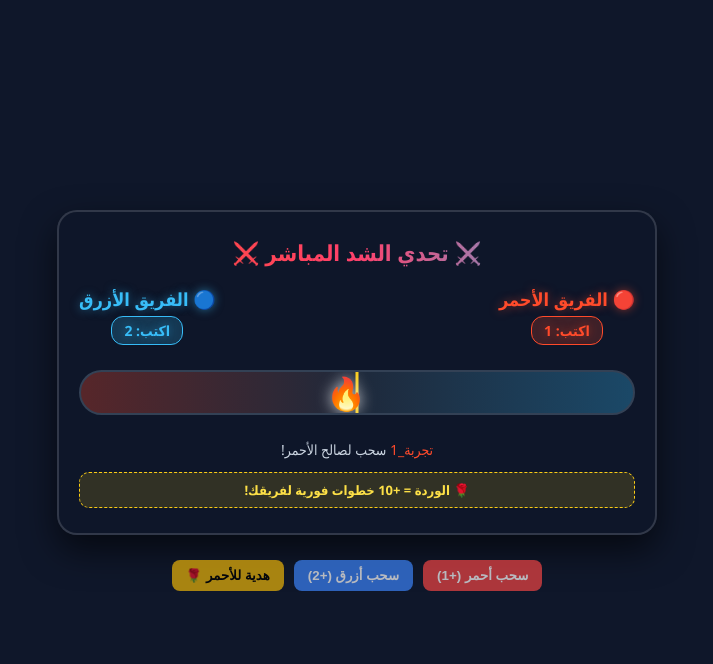
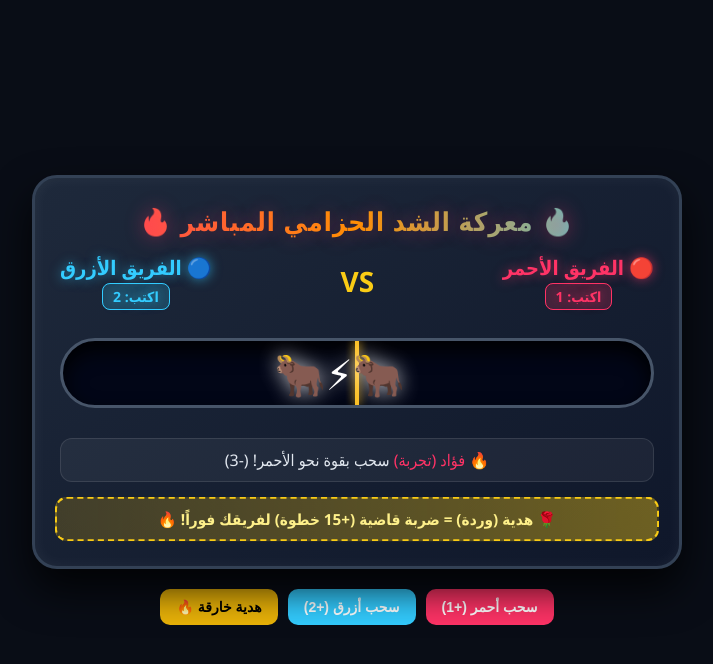
Before and after one commit to fouedkarkni9333-sketch/TikTok-Tug-Of-War, a plain HTML site: page index.html in a window 1280 px wide. Both pictures are taken after a click on the button "سحب أحمر (+1)". Shown: the whole page, without its empty margins (283-996 px from the left). Drawn offline with Linux system fonts and the light colour scheme.

Commit message:
Update index.html

```diff
--- a/index.html
+++ b/index.html
@@ -3,14 +3,13 @@
 <head>
     <meta charset="UTF-8">
     <meta name="viewport" content="width=device-width, initial-scale=1.0">
-    <title>معركة شد الحبل - TikTok Live</title>
+    <title>معركة الشد الحارق - TikTok Live</title>
     <style>
         * { box-sizing: border-box; margin: 0; padding: 0; }
         body {
-            background: transparent; /* شفاف لدمجه فوق البث المباشر، أو أضف خلفية داكنة للتجربة */
-            background-color: #0f172a;
+            background: #090d16;
             color: #ffffff;
-            font-family: 'Segoe UI', Tahoma, Geneva, Verdana, sans-serif;
+            font-family: 'Cairo', 'Segoe UI', Tahoma, sans-serif;
             display: flex;
             flex-direction: column;
             align-items: center;
@@ -19,254 +18,274 @@
             overflow: hidden;
         }
 
-        .game-box {
-            width: 92%;
-            max-width: 600px;
-            background: rgba(15, 23, 42, 0.85);
-            border: 2px solid rgba(255, 255, 255, 0.15);
-            border-radius: 20px;
-            padding: 25px 20px;
-            box-shadow: 0 15px 35px rgba(0, 0, 0, 0.6);
+        /* تأثير اهتزاز الشاشة عند الحماسة */
+        @keyframes shake {
+            0% { transform: translate(0, 0) rotate(0deg); }
+            20% { transform: translate(-5px, 5px) rotate(-1deg); }
+            40% { transform: translate(5px, -5px) rotate(1deg); }
+            60% { transform: translate(-3px, -3px) rotate(0deg); }
+            80% { transform: translate(3px, 3px) rotate(1deg); }
+            100% { transform: translate(0, 0) rotate(0deg); }
+        }
+        .shake-effect { animation: shake 0.3s ease-in-out; }
+
+        .game-container {
+            width: 95%;
+            max-width: 650px;
+            background: linear-gradient(145deg, #1e293b, #0f172a);
+            border: 3px solid #334155;
+            border-radius: 25px;
+            padding: 25px;
+            box-shadow: 0 20px 40px rgba(0, 0, 0, 0.8), inset 0 0 15px rgba(255,255,255,0.05);
             text-align: center;
             position: relative;
         }
 
-        .header-title {
-            font-size: 22px;
-            font-weight: 800;
-            margin-bottom: 20px;
-            background: linear-gradient(90deg, #ff4b2b, #ff416c, #38bdf8);
+        .battle-title {
+            font-size: 26px;
+            font-weight: 900;
+            text-transform: uppercase;
+            letter-spacing: 1px;
+            margin-bottom: 15px;
+            background: linear-gradient(90deg, #ff3366, #ff9900, #33ccff);
             -webkit-background-clip: text;
             -webkit-text-fill-color: transparent;
+            text-shadow: 0 0 20px rgba(255,51,102,0.4);
         }
 
-        .teams-header {
+        .teams-info {
             display: flex;
             justify-content: space-between;
             align-items: center;
-            margin-bottom: 15px;
-            font-size: 18px;
+            margin-bottom: 20px;
+            font-size: 20px;
             font-weight: bold;
         }
 
-        .team-1 { color: #ff4b2b; text-shadow: 0 0 10px rgba(255, 75, 43, 0.5); }
-        .team-2 { color: #38bdf8; text-shadow: 0 0 10px rgba(56, 189, 248, 0.5); }
+        .team-red-box { color: #ff3366; text-shadow: 0 0 12px rgba(255, 51, 102, 0.6); }
+        .team-blue-box { color: #33ccff; text-shadow: 0 0 12px rgba(51, 204, 255, 0.6); }
 
-        .badge {
-            display: inline-block;
-            padding: 4px 12px;
-            border-radius: 12px;
-            font-size: 14px;
-            margin-top: 5px;
-        }
-        .badge-1 { background: rgba(255, 75, 43, 0.2); border: 1px solid #ff4b2b; }
-        .badge-2 { background: rgba(56, 189, 248, 0.2); border: 1px solid #38bdf8; }
-
-        /* مسار السباق / الحبل */
-        .track-container {
+        /* مسار شد الحبل الاحترافي */
+        .rope-arena {
             position: relative;
             width: 100%;
-            height: 45px;
-            background: linear-gradient(90deg, rgba(255,75,43,0.3) 0%, rgba(30,41,59,1) 50%, rgba(56,189,248,0.3) 100%);
-            border-radius: 25px;
-            border: 2px solid #334155;
-            margin: 25px 0;
+            height: 70px;
+            background: #020617;
+            border-radius: 35px;
+            border: 3px solid #475569;
+            margin: 30px 0;
             overflow: hidden;
+            box-shadow: inset 0 10px 20px rgba(0,0,0,0.9);
         }
 
-        /* خط المنتصف */
-        .center-line {
+        .center-marker {
             position: absolute;
             left: 50%;
             top: 0;
             bottom: 0;
-            width: 3px;
-            background: #facc15;
+            width: 4px;
+            background: #fbbf24;
             transform: translateX(-50%);
+            box-shadow: 0 0 10px #fbbf24;
             z-index: 1;
         }
 
-        /* المؤشر المتحرك */
-        .marker {
+        /* الشخصيات المتحركة (بدل الشعلة البسيطة) */
+        .fighters {
             position: absolute;
             top: 50%;
             left: 50%;
             transform: translate(-50%, -50%);
-            font-size: 32px;
-            z-index: 2;
-            transition: left 0.25s cubic-bezier(0.25, 1, 0.5, 1);
-            filter: drop-shadow(0 0 8px rgba(255,255,255,0.8));
+            font-size: 42px;
+            z-index: 3;
+            transition: left 0.2s cubic-bezier(0.175, 0.885, 0.32, 1.275);
+            filter: drop-shadow(0 0 10px rgba(255,255,255,0.7));
         }
 
-        .last-action {
-            font-size: 14px;
-            color: #cbd5e1;
-            min-height: 22px;
-            margin-bottom: 10px;
+        .action-feed {
+            font-size: 16px;
+            color: #e2e8f0;
+            background: rgba(255,255,255,0.05);
+            padding: 10px;
+            border-radius: 12px;
+            min-height: 40px;
+            margin-bottom: 15px;
+            border: 1px solid rgba(255,255,255,0.1);
         }
 
-        .gift-promo {
-            background: rgba(250, 204, 21, 0.15);
-            border: 1px dashed #facc15;
-            color: #fde047;
-            padding: 8px;
-            border-radius: 10px;
-            font-size: 13px;
+        .gift-alert {
+            background: linear-gradient(90deg, rgba(234,179,8,0.2), rgba(250,204,21,0.4));
+            border: 2px dashed #facc15;
+            color: #fef08a;
+            padding: 10px;
+            border-radius: 12px;
+            font-size: 15px;
             font-weight: bold;
+            animation: pulse 1.5s infinite;
         }
 
-        /* شاشة الفوز */
-        .winner-overlay {
+        @keyframes pulse {
+            0% { transform: scale(1); }
+            50% { transform: scale(1.02); }
+            100% { transform: scale(1); }
+        }
+
+        /* شاشة الفوز الحماسية */
+        .winner-modal {
             display: none;
             position: absolute;
             inset: 0;
-            background: rgba(15, 23, 42, 0.95);
-            border-radius: 18px;
+            background: rgba(15, 23, 42, 0.96);
+            border-radius: 22px;
             flex-direction: column;
             align-items: center;
             justify-content: center;
             z-index: 10;
         }
-        .winner-overlay h2 { font-size: 28px; margin-bottom: 10px; }
-        .reset-btn {
+        .winner-modal h2 { font-size: 36px; margin-bottom: 10px; color: #facc15; text-shadow: 0 0 20px #facc15; }
+
+        .restart-btn {
             background: #22c55e;
-            color: #000;
+            color: #fff;
             border: none;
-            padding: 10px 25px;
-            font-size: 16px;
+            padding: 12px 30px;
+            font-size: 18px;
             font-weight: bold;
-            border-radius: 10px;
+            border-radius: 12px;
             cursor: pointer;
+            box-shadow: 0 0 15px rgba(34,197,94,0.6);
             margin-top: 15px;
         }
 
-        /* أزرار الاختبار اليدوي (للتجربة على GitHub) */
-        .test-controls {
-            margin-top: 25px;
+        /* أزرار التجربة الحية */
+        .testing-panel {
+            margin-top: 20px;
             display: flex;
             gap: 10px;
-            opacity: 0.7;
         }
-        .test-controls:hover { opacity: 1; }
-        .test-btn {
-            padding: 8px 14px;
+        .btn-test {
+            padding: 10px 16px;
             border: none;
-            border-radius: 8px;
+            border-radius: 10px;
             font-weight: bold;
             cursor: pointer;
             color: white;
+            font-size: 14px;
         }
     </style>
 </head>
-<body>
+<body id="mainBody">
 
-    <div class="game-box">
-        <div class="header-title">⚔️ تحدي الشد المباشر ⚔️</div>
+    <div class="game-container" id="gameCard">
+        <div class="battle-title">🔥 معركة الشد الحزامي المباشر 🔥</div>
 
-        <div class="teams-header">
-            <div class="team-1">
-                <div>🔴 الفريق الأحمر</div>
-                <div class="badge badge-1">اكتب: 1</div>
+        <div class="teams-info">
+            <div class="team-red-box">
+                🔴 الفريق الأحمر<br>
+                <span style="font-size: 14px; background: rgba(255,51,102,0.2); padding: 3px 10px; border-radius: 8px; border: 1px solid #ff3366;">اكتب: 1</span>
             </div>
-            <div class="team-2">
-                <div>🔵 الفريق الأزرق</div>
-                <div class="badge badge-2">اكتب: 2</div>
+            <div style="font-size: 28px; font-weight: 900; color: #facc15;">VS</div>
+            <div class="team-blue-box">
+                🔵 الفريق الأزرق<br>
+                <span style="font-size: 14px; background: rgba(51,204,255,0.2); padding: 3px 10px; border-radius: 8px; border: 1px solid #33ccff;">اكتب: 2</span>
             </div>
         </div>
 
-        <div class="track-container">
-            <div class="center-line"></div>
-            <div class="marker" id="marker" style="left: 50%;">🔥</div>
+        <div class="rope-arena">
+            <div class="center-marker"></div>
+            <!-- تم استبدال الشعلة البسيطة بتعبير حماسي مشتعل -->
+            <div class="fighters" id="fighterChar">🐂⚡🐂</div>
         </div>
 
-        <div class="last-action" id="statusText">في انتظار تفاعل المشاهدين...</div>
+        <div class="action-feed" id="actionFeed">🚀 المعركة اشتعلت! اكتب 1 أو 2 في التعليقات للبدء...</div>
 
-        <div class="gift-promo">
-            🌹 الوردة = +10 خطوات فورية لفريقك!
+        <div class="gift-alert">
+            🌹 هدية (وردة) = ضربة قاضية (+15 خطوة) لفريقك فوراً! 🔥
         </div>
 
-        <!-- شاشة إعلان الفائز -->
-        <div class="winner-overlay" id="winnerScreen">
-            <h2 id="winnerTitle">🏆 فاز الفريق الأحمر!</h2>
-            <p id="winnerSub">سيتم بدء جولة جديدة تلقائياً...</p>
-            <button class="reset-btn" onclick="resetGame()">جولة جديدة الآن</button>
+        <!-- شاشة الفوز الحماسية -->
+        <div class="winner-modal" id="winnerModal">
+            <h2 id="winnerText">🏆 انتصر الفريق الأحمر!</h2>
+            <p style="color: #cbd5e1; font-size: 16px;">تم سحق الخصم بنجاح! تبدأ الجولة التالية فوراً...</p>
+            <button class="restart-btn" onclick="resetGame()">إعادة المعركة الآن ⚡</button>
         </div>
     </div>
 
-    <!-- أزرار للتجربة اليدوية قبل الربط بالبث -->
-    <div class="test-controls">
-        <button class="test-btn" style="background:#ef4444;" onclick="pull('1', 2, 'تجربة_1')">سحب أحمر (+1)</button>
-        <button class="test-btn" style="background:#3b82f6;" onclick="pull('2', 2, 'تجربة_2')">سحب أزرق (+2)</button>
-        <button class="test-btn" style="background:#eab308; color:#000;" onclick="pull('1', 12, 'هدية_وردة')">هدية للأحمر 🌹</button>
+    <!-- أزرار التجربة للتأكد من الحماسة -->
+    <div class="testing-panel">
+        <button class="btn-test" style="background:#ff3366;" onclick="triggerPull('1', 3, 'فؤاد (تجربة)')">سحب أحمر (+1)</button>
+        <button class="btn-test" style="background:#33ccff;" onclick="triggerPull('2', 3, 'مشاهد (تجربة)')">سحب أزرق (+2)</button>
+        <button class="btn-test" style="background:#eab308; color:#000;" onclick="triggerPull('1', 15, 'الدعم السريع 🌹')">هدية خارقة 🔥</button>
     </div>
 
     <script>
-        let position = 50; // 0 = فوز الأحمر، 100 = فوز الأزرق
-        let gameActive = true;
+        let pos = 50; // من 0 إلى 100
+        let active = true;
 
-        const marker = document.getElementById('marker');
-        const statusText = document.getElementById('statusText');
-        const winnerScreen = document.getElementById('winnerScreen');
-        const winnerTitle = document.getElementById('winnerTitle');
+        const fighterChar = document.getElementById('fighterChar');
+        const actionFeed = document.getElementById('actionFeed');
+        const winnerModal = document.getElementById('winnerModal');
+        const winnerText = document.getElementById('winnerText');
+        const gameCard = document.getElementById('gameCard');
 
-        // دالة تحريك المؤشر
-        function pull(team, power, username = "مشاهد") {
-            if (!gameActive) return;
+        function triggerPull(team, power, user) {
+            if (!active) return;
+
+            // إحداث اهتزاز حماسي للشاشة عند السحب القوي أو الهدايا
+            if (power > 5) {
+                gameCard.classList.add('shake-effect');
+                setTimeout(() => gameCard.classList.remove('shake-effect'), 300);
+            }
 
             if (team === '1') {
-                position -= power;
-                statusText.innerHTML = `<span style="color:#ff4b2b">${username}</span> سحب لصالح الأحمر!`;
-            } else if (team === '2') {
-                position += power;
-                statusText.innerHTML = `<span style="color:#38bdf8">${username}</span> سحب لصالح الأزرق!`;
+                pos -= power;
+                actionFeed.innerHTML = `🔥 <span style="color:#ff3366">${user}</span> سحب بقوة نحو الأحمر! (-${power})`;
+            } else {
+                pos += power;
+                actionFeed.innerHTML = `⚡ <span style="color:#33ccff">${user}</span> سحب بقوة نحو الأزرق! (+${power})`;
             }
 
-            // التحقق من الفوز
-            if (position <= 5) {
-                position = 5;
-                endGame("🔴 فاز الفريق الأحمر!");
-            } else if (position >= 95) {
-                position = 95;
-                endGame("🔵 فاز الفريق الأزرق!");
+            // الحدود
+            if (pos < 5) {
+                pos = 5;
+                finishBattle("🔴 انتصر الفريق الأحمر بجدارة!");
+            } else if (pos > 95) {
+                pos = 95;
+                finishBattle("🔵 انتصر الفريق الأزرق بجدارة!");
             }
 
-            marker.style.left = position + '%';
+            fighterChar.style.left = pos + '%';
         }
 
-        function endGame(title) {
-            gameActive = false;
-            winnerTitle.innerText = title;
-            winnerScreen.style.display = 'flex';
-            // إعادة تشغيل تلقائية بعد 5 ثوانٍ لاستمرار البث بدون توقف
-            setTimeout(resetGame, 5000);
+        function finishBattle(title) {
+            active = false;
+            winnerText.innerText = title;
+            winnerModal.style.display = 'flex';
+            setTimeout(resetGame, 5000); // إعادة تلقائية بعد 5 ثوانٍ لاستمرار البث
         }
 
         function resetGame() {
-            position = 50;
-            gameActive = true;
-            marker.style.left = '50%';
-            winnerScreen.style.display = 'none';
-            statusText.innerText = "بدأت جولة جديدة! اكتب 1 أو 2";
+            pos = 50;
+            active = true;
+            fighterChar.style.left = '50%';
+            winnerModal.style.display = 'none';
+            actionFeed.innerText = "⚡ جولة جديدة بدأت! احموا فريقكم بالتعليقات والهدايا!";
         }
 
-        // الاتصال التلقائي بسيرفر البث المحلي (WebSocket) عند تشغيل البوت
-        function connectWebSocket() {
+        // استقبال الـ WebSocket الحقيقي عند ربطه بالبث
+        function initWS() {
             try {
                 const ws = new WebSocket('ws://localhost:8765');
-                ws.onmessage = function(event) {
-                    const data = JSON.parse(event.data);
-                    pull(data.team, data.power, data.user);
+                ws.onmessage = (e) => {
+                    const d = JSON.parse(e.data);
+                    triggerPull(d.team, d.power, d.user);
                 };
-                ws.onclose = function() {
-                    // محاولة إعادة الاتصال كل 3 ثوانٍ في حال لم يكن السكربت يعمل بعد
-                    setTimeout(connectWebSocket, 3000);
-                };
-            } catch (e) {
-                console.log("وضع العرض المستقل نشط");
+                ws.onclose = () => setTimeout(initWS, 3000);
+            } catch(err) {
+                console.log("وضع التفاعل المحلي نشط");
             }
         }
-
-        connectWebSocket();
+        initWS();
     </script>
 </body>
 </html>
```
